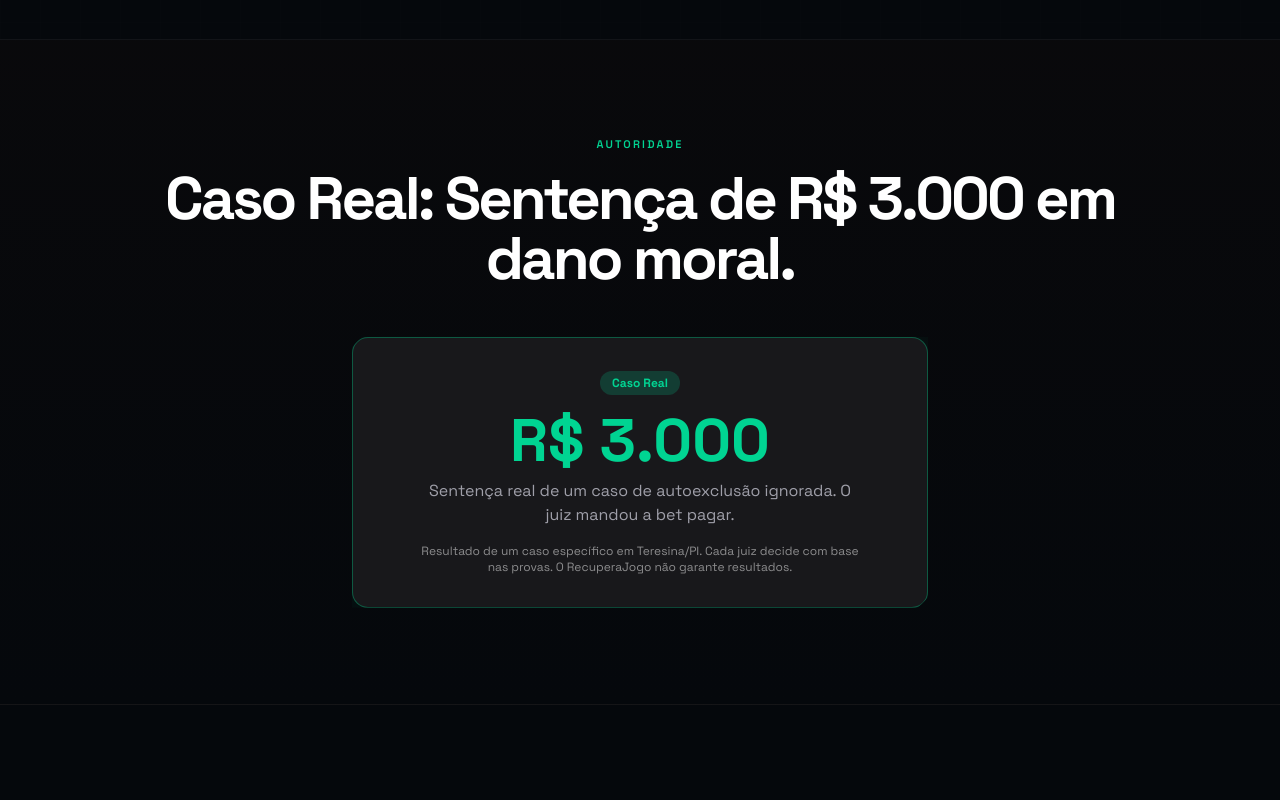
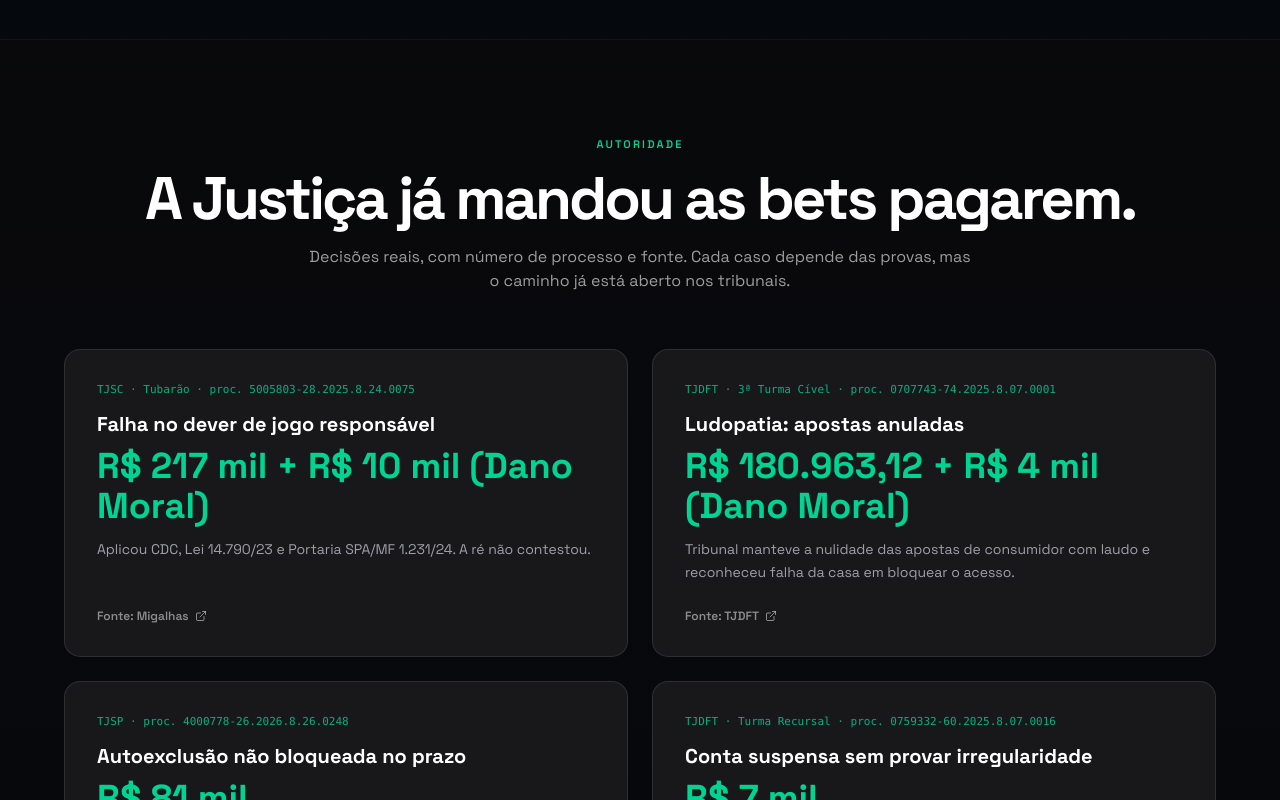
Before and after one commit to pedrofsneto33/EBookall, a Next.js app: page / in a window 1280 px wide. Shown: the part 2140-2940 px from the top of the page. Built offline with nearby package versions, Linux system fonts and the light colour scheme; no server answers.

Commit message:
feat(landing): atualiza jurisprudencia real (casos de 7k a 217k) e corrige FAQ de pagamento

```diff
--- /dev/null
+++ b/app/components/DecisoesReais.tsx
@@ -0,0 +1,36 @@
+import { ExternalLink } from "lucide-react";
+import Reveal from "./Reveal";
+
+const CASOS = [
+  { uf: "TJSP", proc: "4000778-26.2026.8.26.0248", t: "Autoexclusão não bloqueada no prazo", v: "Devolução de R$ 81 mil", d: "Casa continuou aceitando depósitos e apostas depois da autoexclusão. Fundamento: dever de segurança e de jogo responsável. Há recurso pendente.", href: "https://bnldata.com.br/justica-condena-plataforma-de-apostas-por-falha-em-autoexclusao-de-apostador/", fonte: "BNL Data" },
+  { uf: "TJSC · Tubarão", proc: "5005803-28.2025.8.24.0075", t: "Falha no dever de jogo responsável", v: "Cerca de R$ 217 mil + R$ 10 mil de dano moral", d: "Aplicou CDC, Lei 14.790/23 e Portaria SPA/MF 1.231/24. A ré não contestou.", href: "https://www.migalhas.com.br/quentes/448239/casa-de-aposta-devolve-r-217-mil-por-violar-dever-de-jogo-responsavel", fonte: "Migalhas" },
+  { uf: "TJDFT · 3ª Turma Cível (acórdão)", proc: "0707743-74.2025.8.07.0001", t: "Ludopatia: apostas anuladas", v: "Devolução de R$ 180.963,12 (abatidos os ganhos) + R$ 4 mil de dano moral", d: "Tribunal manteve a nulidade das apostas de consumidor com diagnóstico de ludopatia e reconheceu falha da casa em bloquear o acesso após pedido no chat. Valor acima do limite sem advogado: casos assim exigem advogado ou Defensoria.", href: "https://www.tjdft.jus.br/institucional/imprensa/noticias/2026/junho/tjdft-anula-apostas-e-condena-plataforma-a-devolver-r-180-mil-a-consumidor-com-ludopatia", fonte: "TJDFT (site oficial)" },
+  { uf: "TJDFT · 3ª Turma Recursal dos Juizados", proc: "0759332-60.2025.8.07.0016", t: "Conta suspensa sem provar irregularidade", v: "Restituição de R$ 7.000 mantida", d: "Juizado Especial de Águas Claras/DF. A casa suspendeu a conta sem avisar nem provar a violação dos termos de uso e não contestou o saldo, embora tivesse acesso exclusivo aos dados. Decisão unânime. Dentro do limite de 20 salários: dá para fazer sem advogado.", href: "https://www.tjdft.jus.br/institucional/imprensa/noticias/2026/abril/tjdft-mantem-condenacao-de-plataforma-de-apostas-que-suspendeu-conta-sem-comprovar-irregularidade", fonte: "TJDFT (site oficial)" },
+];
+
+export default function DecisoesReais() {
+  return (
+    <section id="decisoes" className="relative z-10 px-4 py-14">
+      <div className="max-w-6xl mx-auto">
+        <Reveal>
+          <p className="text-xs font-bold uppercase tracking-[0.2em] text-emerald-400 mb-2">Decisões reais</p>
+          <h2 className="text-2xl md:text-3xl font-black tracking-tight mb-2">A Justiça já decidiu casos assim</h2>
+          <p className="text-white/50 text-sm mb-8 max-w-2xl">Decisões noticiadas pela imprensa e pelo próprio tribunal (duas sentenças de primeira instância e dois acórdãos). Cada caso depende das provas e pode ser reformado em recurso. Não é garantia de resultado.</p>
+        </Reveal>
+        <div className="grid md:grid-cols-2 gap-4">
+          {CASOS.map((c) => (
+            <div key={c.proc} className="card-lift rounded-2xl border border-white/10 bg-[#0B1018] p-6">
+              <p className="text-[11px] font-mono text-emerald-300/80">{c.uf} · proc. {c.proc}</p>
+              <h3 className="text-lg font-bold mt-2">{c.t}</h3>
+              <p className="text-2xl font-black text-emerald-300 my-2">{c.v}</p>
+              <p className="text-sm text-white/60 leading-relaxed mb-3">{c.d}</p>
+              <a href={c.href} target="_blank" rel="noopener noreferrer" className="inline-flex items-center gap-1.5 text-xs font-semibold text-white/60 hover:text-white">
+                Fonte: {c.fonte} <ExternalLink size={12} />
+              </a>
+            </div>
+          ))}
+        </div>
+      </div>
+    </section>
+  );
+}
--- /dev/null
+++ b/app/components/DecisoesRotativas.tsx
@@ -0,0 +1,48 @@
+"use client";
+
+import { useEffect, useState } from "react";
+
+const CASOS = [
+  { v: "R$ 217 mil", t: "Devolução + R$ 10 mil de dano moral", o: "1ª Vara Cível de Tubarão/SC · sentença", sem: false },
+  { v: "R$ 180 mil", t: "Apostas anuladas por ludopatia", o: "TJDFT · 3ª Turma Cível · acórdão", sem: false },
+  { v: "R$ 81 mil", t: "Autoexclusão não bloqueada", o: "TJSP · sentença", sem: false },
+  { v: "R$ 7 mil", t: "Conta suspensa sem provar irregularidade", o: "TJDFT · 3ª Turma Recursal dos Juizados", sem: true },
+  { v: "R$ 3 mil", t: "Dano moral por autoexclusão violada", o: "4º JEC Teresina/PI · caso do criador do site", sem: true },
+];
+
+export default function DecisoesRotativas() {
+  const [i, setI] = useState(0);
+  const [pausa, setPausa] = useState(false);
+
+  useEffect(() => {
+    if (pausa || window.matchMedia("(prefers-reduced-motion: reduce)").matches) return;
+    const id = setInterval(() => setI((x) => (x + 1) % CASOS.length), 3800);
+    return () => clearInterval(id);
+  }, [pausa]);
+
+  const c = CASOS[i];
+  return (
+    <div
+      className="rounded-2xl border border-white/10 bg-[#0B1018] px-5 py-4"
+      onMouseEnter={() => setPausa(true)}
+      onMouseLeave={() => setPausa(false)}
+    >
+      <p className="text-[10px] uppercase tracking-[0.18em] text-white/40 mb-2">Decisões reais, noticiadas</p>
+      <div key={i} className="animate-fade-up">
+        <p className="text-4xl font-black tracking-tight text-emerald-300">{c.v}</p>
+        <p className="text-sm text-white/80 mt-1">{c.t}</p>
+        <p className="text-xs text-white/45 mt-0.5">{c.o}</p>
+        <p className={`text-[11px] mt-2 font-semibold ${c.sem ? "text-emerald-300/90" : "text-amber-300/90"}`}>
+          {c.sem ? "Cabe sem advogado (até R$ 32.420)" : "Acima de R$ 32.420: precisa de advogado ou Defensoria"}
+        </p>
+      </div>
+      <div className="flex gap-1.5 mt-3" role="tablist" aria-label="Decisões">
+        {CASOS.map((_, k) => (
+          <button key={k} onClick={() => setI(k)} aria-label={`Decisão ${k + 1}`} aria-selected={k === i} role="tab"
+            className={`h-1.5 rounded-full transition-all ${k === i ? "w-6 bg-emerald-400" : "w-3 bg-white/20 hover:bg-white/40"}`} />
+        ))}
+        <a href="#decisoes" className="ml-auto text-xs font-semibold text-emerald-300 hover:text-emerald-200">Ver as fontes →</a>
+      </div>
+    </div>
+  );
+}
--- a/app/page.tsx
+++ b/app/page.tsx
@@ -6,7 +6,7 @@ import HeroSection from "@/components/home/HeroSection";
 import CourtWinSection from "@/components/home/CourtWinSection";
 import Navbar from "@/components/shared/Navbar";
 import OfferSection from "@/components/home/OfferSection";
-import { X, Upload, Cpu, FileCheck2, HelpCircle, MessageCircle, FileText, HeartPulse, Lock, Wallet, Trophy, UserX, Repeat, Megaphone, Shield } from "lucide-react";
+import { X, Upload, Cpu, FileCheck2, HelpCircle, MessageCircle, FileText, HeartPulse, Lock, Wallet, Trophy, UserX, Repeat, Megaphone, Shield, ExternalLink } from "lucide-react";
 import { LIMITE_JUS_POSTULANDI, formatarMoeda } from "./lib/config";
 
 interface FaqItem {
@@ -39,6 +39,13 @@ const FAQS: FaqItem[] = [
     q: 'Quantas petições posso gerar?',
     a: 'Seu acesso permite gerar até 3 petições completas. Você pode editar e regerar o mesmo caso sem custo extra.',
   },
+];
+
+const DECISOES = [
+  { uf: "TJSC · Tubarão", proc: "5005803-28.2025.8.24.0075", t: "Falha no dever de jogo responsável", v: "R$ 217 mil + R$ 10 mil (Dano Moral)", d: "Aplicou CDC, Lei 14.790/23 e Portaria SPA/MF 1.231/24. A ré não contestou.", href: "https://www.migalhas.com.br/quentes/448239/casa-de-aposta-devolve-r-217-mil-por-violar-dever-de-jogo-responsavel", fonte: "Migalhas" },
+  { uf: "TJDFT · 3ª Turma Cível", proc: "0707743-74.2025.8.07.0001", t: "Ludopatia: apostas anuladas", v: "R$ 180.963,12 + R$ 4 mil (Dano Moral)", d: "Tribunal manteve a nulidade das apostas de consumidor com laudo e reconheceu falha da casa em bloquear o acesso.", href: "https://www.tjdft.jus.br/institucional/imprensa/noticias/2026/junho/tjdft-anula-apostas-e-condena-plataforma-a-devolver-r-180-mil-a-consumidor-com-ludopatia", fonte: "TJDFT" },
+  { uf: "TJSP", proc: "4000778-26.2026.8.26.0248", t: "Autoexclusão não bloqueada no prazo", v: "R$ 81 mil", d: "Casa continuou aceitando depósitos e apostas depois da autoexclusão. Fundamento: dever de segurança e de jogo responsável.", href: "https://bnldata.com.br/justica-condena-plataforma-de-apostas-por-falha-em-autoexclusao-de-apostador/", fonte: "BNL Data" },
+  { uf: "TJDFT · Turma Recursal", proc: "0759332-60.2025.8.07.0016", t: "Conta suspensa sem provar irregularidade", v: "R$ 7 mil", d: "A casa suspendeu a conta sem avisar nem provar a violação dos termos de uso. Decisão unânime. Cabe sem advogado.", href: "https://www.tjdft.jus.br/institucional/imprensa/noticias/2026/abril/tjdft-mantem-condenacao-de-plataforma-de-apostas-que-suspendeu-conta-sem-comprovar-irregularidade", fonte: "TJDFT" },
 ];
 
 export default function LandingPage() {
@@ -85,27 +92,45 @@ export default function LandingPage() {
 
       <CourtWinSection />
 
-      {/* PROVA */}
+      {/* PROVA (AGORA COM AS DECISÕES REAIS) */}
       <section className="border-y border-white/5 bg-gradient-to-b from-zinc-950 to-[#05080C] py-16 sm:py-20 md:py-24 px-4 sm:px-6">
-        <div className="mx-auto max-w-5xl text-center">
-          <p className="text-[11px] font-semibold tracking-[0.2em] uppercase text-emerald-400 mb-4">
-            Autoridade
-          </p>
-          <h2 className="text-3xl sm:text-4xl md:text-5xl lg:text-6xl font-black tracking-tighter">
-            Caso Real: Sentença de R$ 3.000 em dano moral.
-          </h2>
-          <div className="mt-8 sm:mt-12 clip-custom inline-block bg-zinc-900 border border-emerald-500/40 px-6 py-6 sm:px-10 sm:py-8 shadow-[0_0_60px_rgba(16,185,129,0.15)] rounded-2xl w-full max-w-xl">
-            <div className="inline-block bg-emerald-400/20 text-emerald-400 text-xs font-bold px-3 py-1 mb-4 rounded-full">Caso Real</div>
-            <p className="text-4xl sm:text-5xl md:text-6xl font-black text-emerald-400">
-              R$ 3.000
+        <div className="mx-auto max-w-6xl">
+          <div className="text-center mb-10 sm:mb-14">
+            <p className="text-[11px] font-semibold tracking-[0.2em] uppercase text-emerald-400 mb-4">
+              Autoridade
             </p>
-            <p className="mt-2 text-zinc-400 text-sm sm:text-base max-w-md mx-auto">
-              Sentença real de um caso de autoexclusão ignorada. O juiz mandou a bet pagar.
-            </p>
-            <p className="mt-4 text-xs text-white/50 max-w-md mx-auto">
-              Resultado de um caso específico em Teresina/PI. Cada juiz decide com base nas provas. O RecuperaJogo não garante resultados.
+            <h2 className="text-3xl sm:text-4xl md:text-5xl lg:text-6xl font-black tracking-tighter">
+              A Justiça já mandou as bets pagarem.
+            </h2>
+            <p className="mt-4 text-white/60 max-w-2xl mx-auto text-sm sm:text-base">
+              Decisões reais, com número de processo e fonte. Cada caso depende das provas, mas o caminho já está aberto nos tribunais.
             </p>
           </div>
+
+          <div className="grid grid-cols-1 md:grid-cols-2 gap-4 sm:gap-6">
+            {DECISOES.map((c) => (
+              <div key={c.proc} className="bg-zinc-900 border border-white/10 rounded-2xl p-6 sm:p-8 hover:border-emerald-500/30 transition-colors flex flex-col justify-between">
+                <div>
+                  <p className="text-[11px] font-mono text-emerald-400/80 mb-3">{c.uf} · proc. {c.proc}</p>
+                  <h3 className="text-lg sm:text-xl font-bold text-white mb-2">{c.t}</h3>
+                  <p className="text-3xl sm:text-4xl font-black text-emerald-400 mb-3">{c.v}</p>
+                  <p className="text-sm text-zinc-400 leading-relaxed mb-6">{c.d}</p>
+                </div>
+                <a
+                  href={c.href}
+                  target="_blank"
+                  rel="noopener noreferrer"
+                  className="inline-flex items-center gap-1.5 text-xs font-semibold text-white/50 hover:text-white transition-colors mt-auto"
+                >
+                  Fonte: {c.fonte} <ExternalLink size={12} />
+                </a>
+              </div>
+            ))}
+          </div>
+
+          <p className="text-center text-xs text-white/30 mt-8 max-w-2xl mx-auto">
+            Decisões noticiadas pela imprensa e pelos próprios tribunais. Não há garantia de resultado para casos futuros. O juiz decide com base nas provas de cada processo.
+          </p>
         </div>
       </section>
 
@@ -150,7 +175,7 @@ export default function LandingPage() {
                 <div className="h-3 rounded bg-emerald-500/40 w-1/2" />
                 <div className="h-3 rounded bg-zinc-800 w-2/3" />
                 <div className="mt-4 text-center text-emerald-400 font-bold">
-                  R$ 3.000 calculado
+                  Valor da causa calculado
                 </div>
               </div>
             </div>
```
Also changed, not shown: pp/gerador/page.tsx (added).
